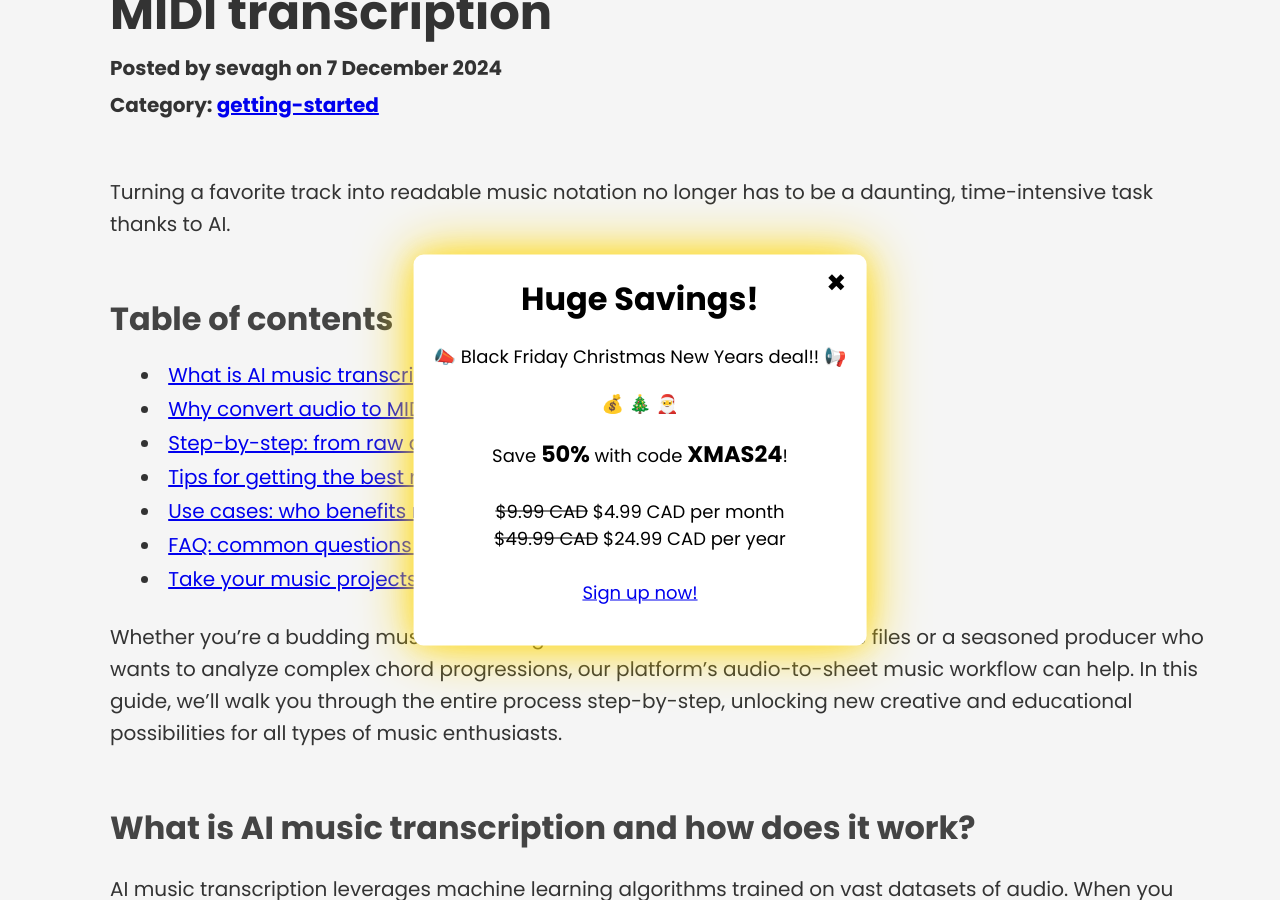
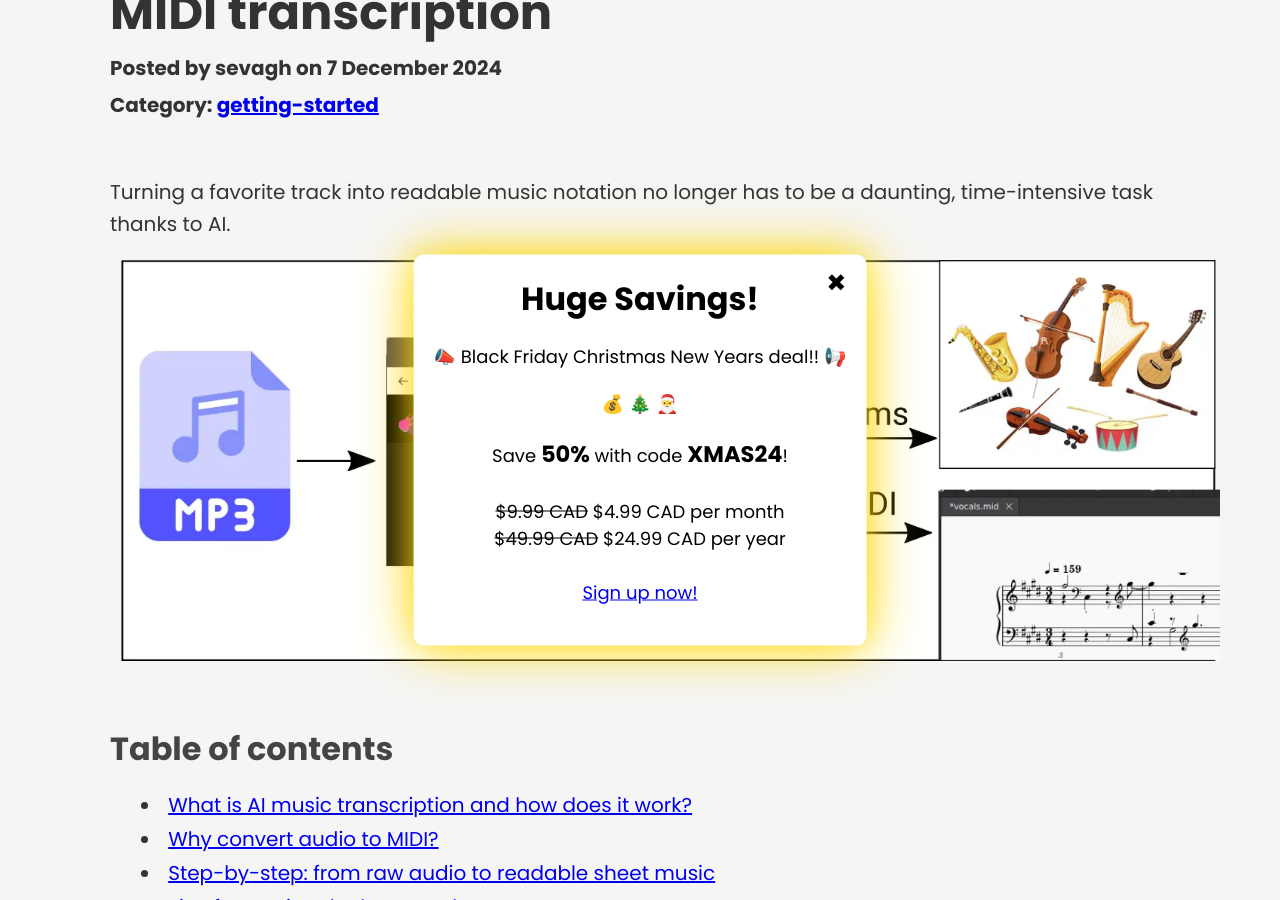
Before and after one commit to sevagh/freemusicdemixer.com, a Jekyll site: the page built from web/_posts/2024-12-07-Music-transcription-feature.md, in a window 1280 px wide and 900 px high, scrolled down 480 px. Built offline with Jekyll 4.4.1, drawn with Linux system fonts in a browser that asks for light colours; comment, search, counter and statistics services are not loaded.

Commit message:
Working on new blog post

```diff
--- a/web/_posts/2024-12-07-Music-transcription-feature.md
+++ b/web/_posts/2024-12-07-Music-transcription-feature.md
@@ -7,6 +7,8 @@
 ---
 
 {{ page.intro }}
+
+<img alt="flow-diagram" src="/assets/blog/post14/flow.webp" width="100%">
 
 <h2>Table of contents</h2>
 * Table of contents
@@ -32,23 +34,39 @@
 
 Start by selecting the track you want to transcribe. This could be a popular hit, a classical recording, or even a personal composition. Our platform accepts common audio formats like MP3 or WAV.
 
-2. Isolate instrumental stems (optional but recommended)
+<ol start="2">
+<li>Isolate instrumental stems (optional but recommended)</li>
+</ol>
 
 For the highest quality AI music transcription results, consider using our stem separation feature first. By isolating a particular instrument or vocal line, you’ll get a cleaner, more accurate MIDI output. This especially helps if you want to create sheet music from MP3 recordings that have dense mixes.
 
-3. Run the MIDI transcription tool
+<img src="/assets/blog/post13/midi_settings.webp" alt="midi-selection" width="50%"/>
+
+<ol start="3">
+<li>Run the MIDI transcription tool</li>
+</ol>
 
 In your project settings, enable the "Stems + MIDI" option. Our MIDI transcription tool uses advanced algorithms to analyze pitches, timing, and intensity, swiftly producing a MIDI file. The process is largely automated, giving you professional-grade results without the hassle.
 
-4. Download your MIDI file
+<ol start="4">
+<li>Download your MIDI file</li>
+</ol>
 
 Once the transcription process is complete, you can download wav files for the stems and the resulting MIDI files of the transcription. This file is the bridge between your original audio and your sheet music.
 
-5. Convert the MIDI file into notation
+<img src="/assets/blog/post13/midi_outputs.webp" alt="midi-selection" width="50%"/>
+
+<ol start="5">
+<li>Convert the MIDI file into notation</li>
+</ol>
 
 Open your preferred notation software (e.g., MuseScore). Import the MIDI file to generate music notation. The initial transcription will be reasonably accurate, and you can tweak note lengths, phrasing, or dynamics for the cleanest and most musician-friendly score.
 
-6. Refine and print
+<img src="/assets/blog/post13/musescore.webp" alt="midi-selection" width="75%"/>
+
+<ol start="6">
+<li>Refine and print</li>
+</ol>
 
 Make any final adjustments, then save and print the sheet music. Congratulations—you’ve just converted an audio recording into a beautifully readable score!
 
```
Also changed, not shown: web/assets/blog/post14/flow.webp (added).
